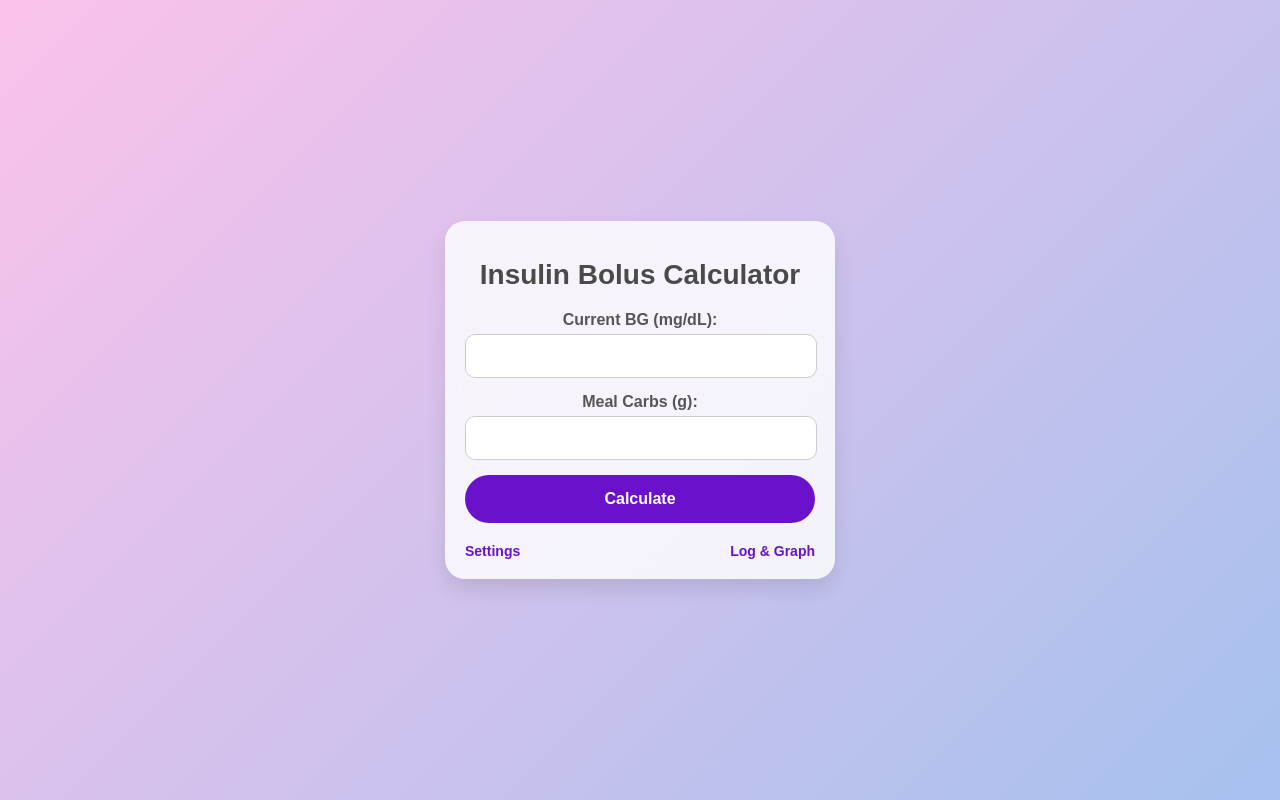
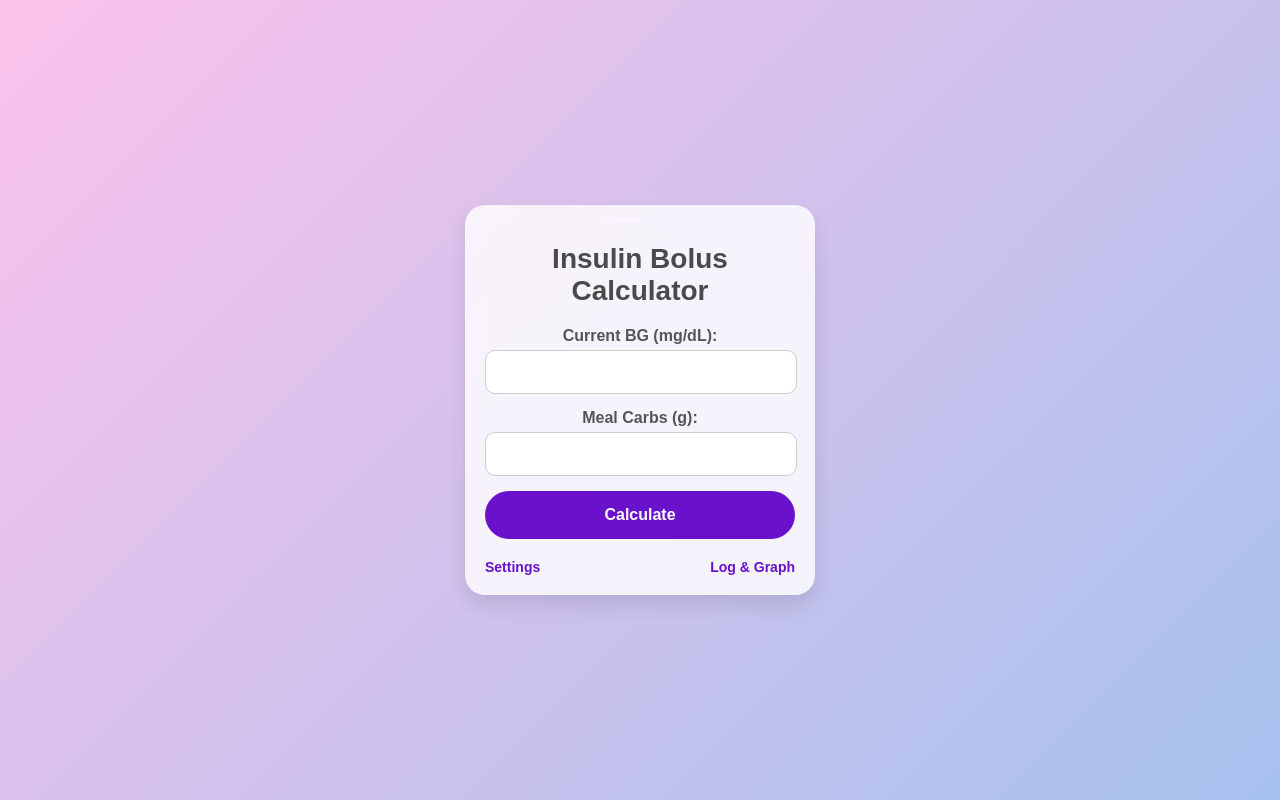
Before and after one commit to steven-pushed-to-main/bolus-calculator, a website: page index.html in a window 1280 px wide. Drawn offline with Linux system fonts and the light colour scheme.

Commit message:
Increase card margins and ensure padding fits

```diff
--- a/index.html
+++ b/index.html
@@ -140,10 +140,11 @@
       padding: 20px;
       border-radius: 20px;
       box-shadow: 0 10px 20px rgba(0, 0, 0, 0.1);
+      box-sizing: border-box;
       /* Provide breathing room on small screens */
-      width: calc(100% - 40px);
+      width: calc(100% - 50px);
       max-width: 350px;
-      margin: 20px;
+      margin: 25px;
       text-align: center;
     }
 
```
Also changed, not shown: log_graph_page.html (+3 -2 lines), settings_page.html (+3 -2 lines).
